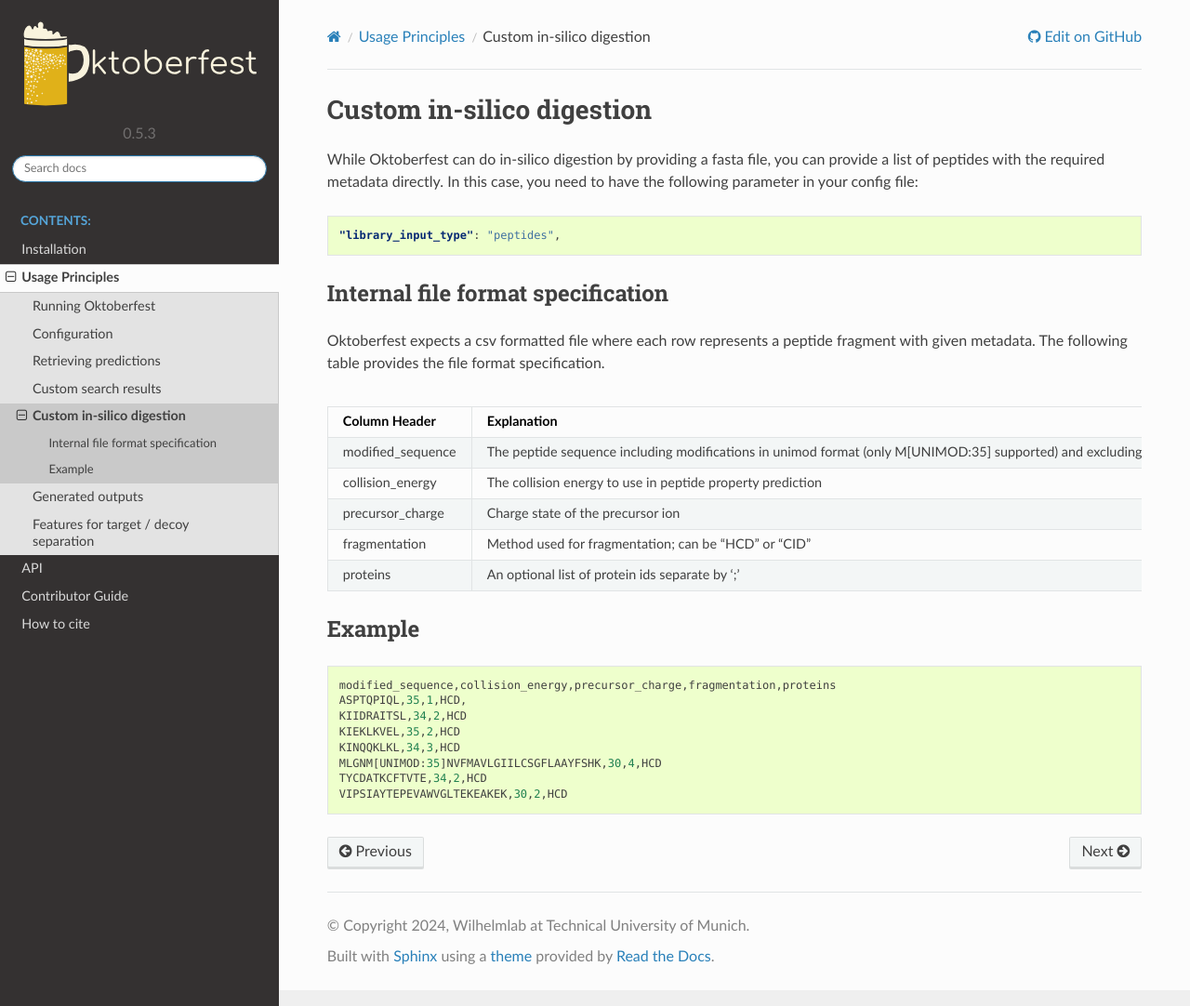
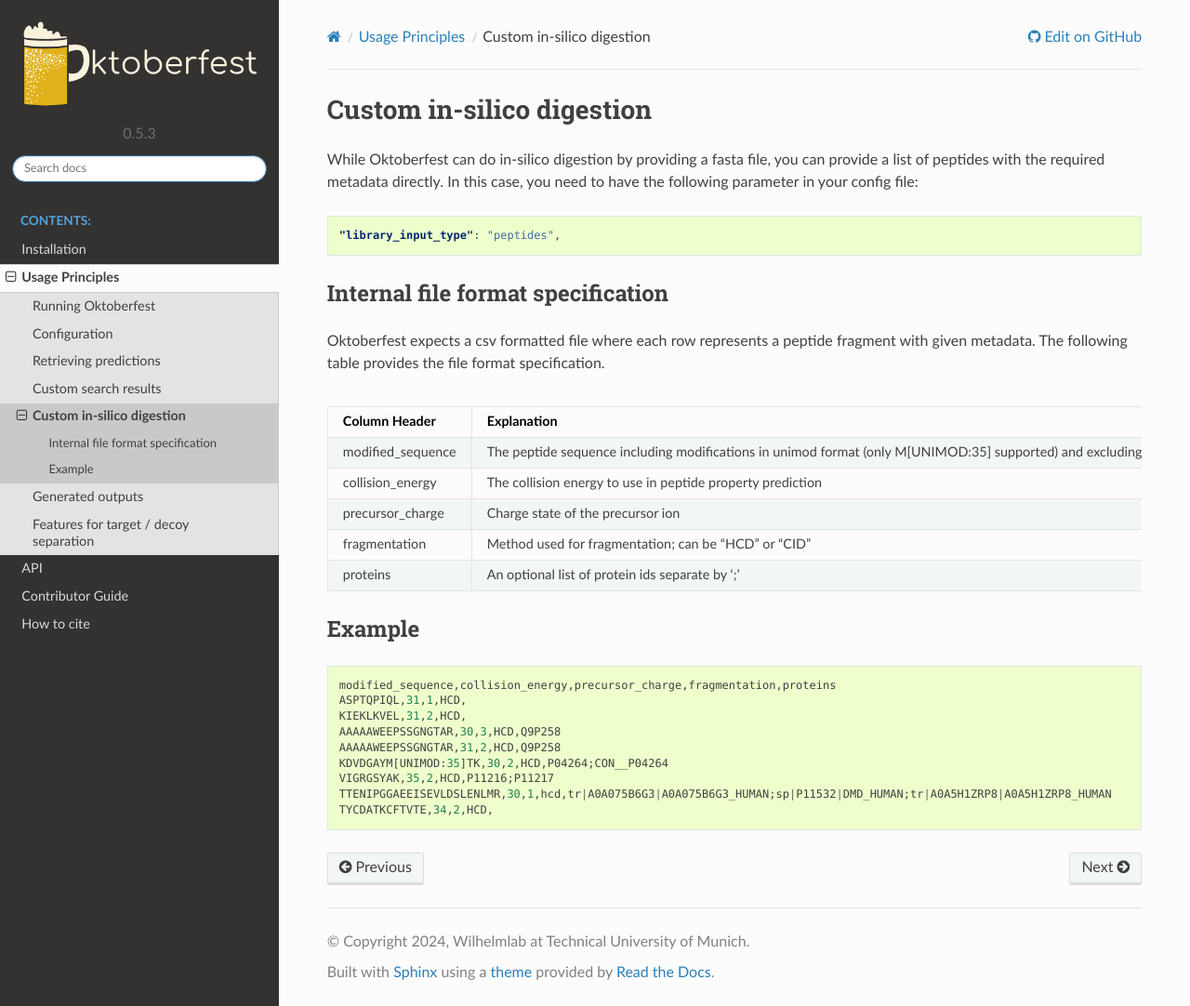
Before and after one commit to wilhelm-lab/oktoberfest, a Sphinx documentation site: the page built from docs/peptides_format.rst, in a window 1280 px wide and 1082 px high. Shown: the whole window at 93% size. Built offline with Sphinx 7.4.7 and the Read the Docs theme 2.0.0, drawn with Linux system fonts in a browser that asks for light colours.

Commit message:
added protein info to example

```diff
--- a/docs/peptides_format.rst
+++ b/docs/peptides_format.rst
@@ -35,10 +35,11 @@ Example
 .. code-block::
 
     modified_sequence,collision_energy,precursor_charge,fragmentation,proteins
-    ASPTQPIQL,35,1,HCD,
-    KIIDRAITSL,34,2,HCD
-    KIEKLKVEL,35,2,HCD
-    KINQQKLKL,34,3,HCD
-    MLGNM[UNIMOD:35]NVFMAVLGIILCSGFLAAYFSHK,30,4,HCD
-    TYCDATKCFTVTE,34,2,HCD
-    VIPSIAYTEPEVAWVGLTEKEAKEK,30,2,HCD
+    ASPTQPIQL,31,1,HCD,
+    KIEKLKVEL,31,2,HCD,
+    AAAAAWEEPSSGNGTAR,30,3,HCD,Q9P258
+    AAAAAWEEPSSGNGTAR,31,2,HCD,Q9P258
+    KDVDGAYM[UNIMOD:35]TK,30,2,HCD,P04264;CON__P04264
+    VIGRGSYAK,35,2,HCD,P11216;P11217
+    TTENIPGGAEEISEVLDSLENLMR,30,1,hcd,tr|A0A075B6G3|A0A075B6G3_HUMAN;sp|P11532|DMD_HUMAN;tr|A0A5H1ZRP8|A0A5H1ZRP8_HUMAN
+    TYCDATKCFTVTE,34,2,HCD,
```
